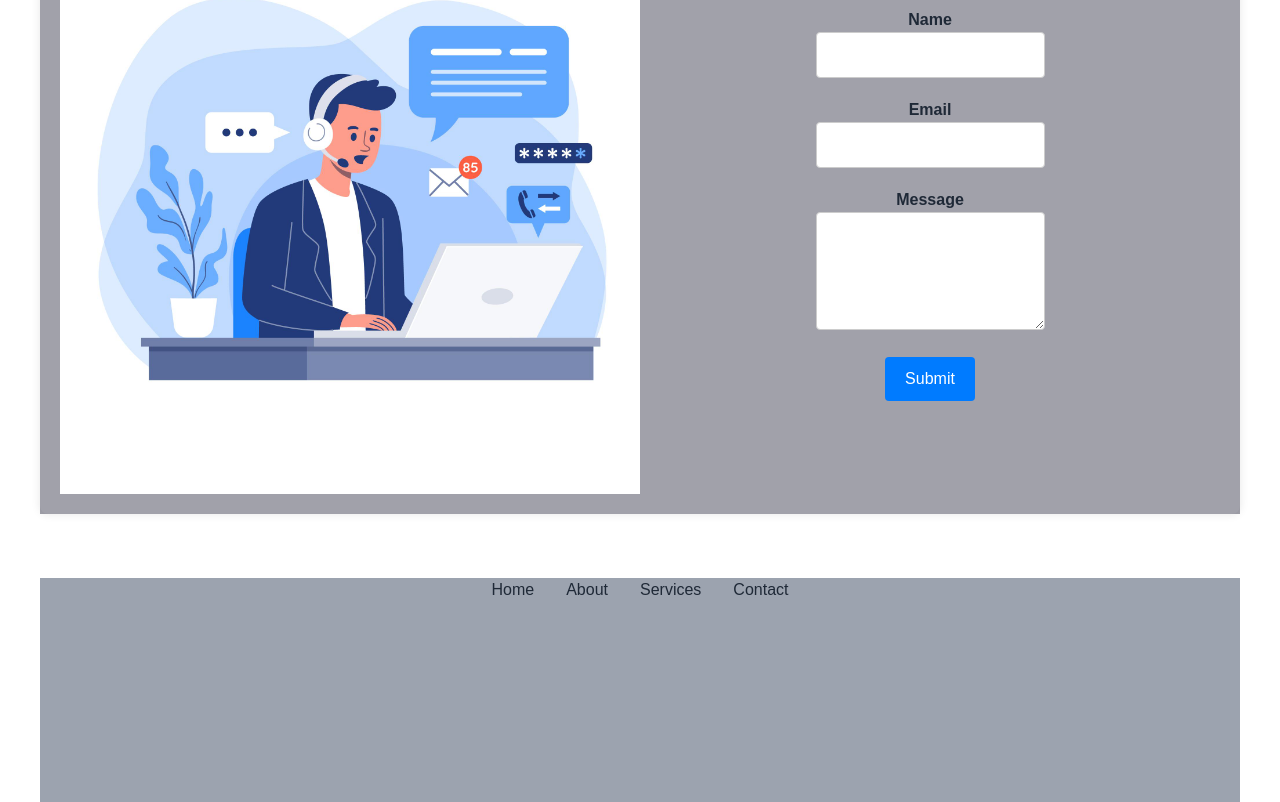
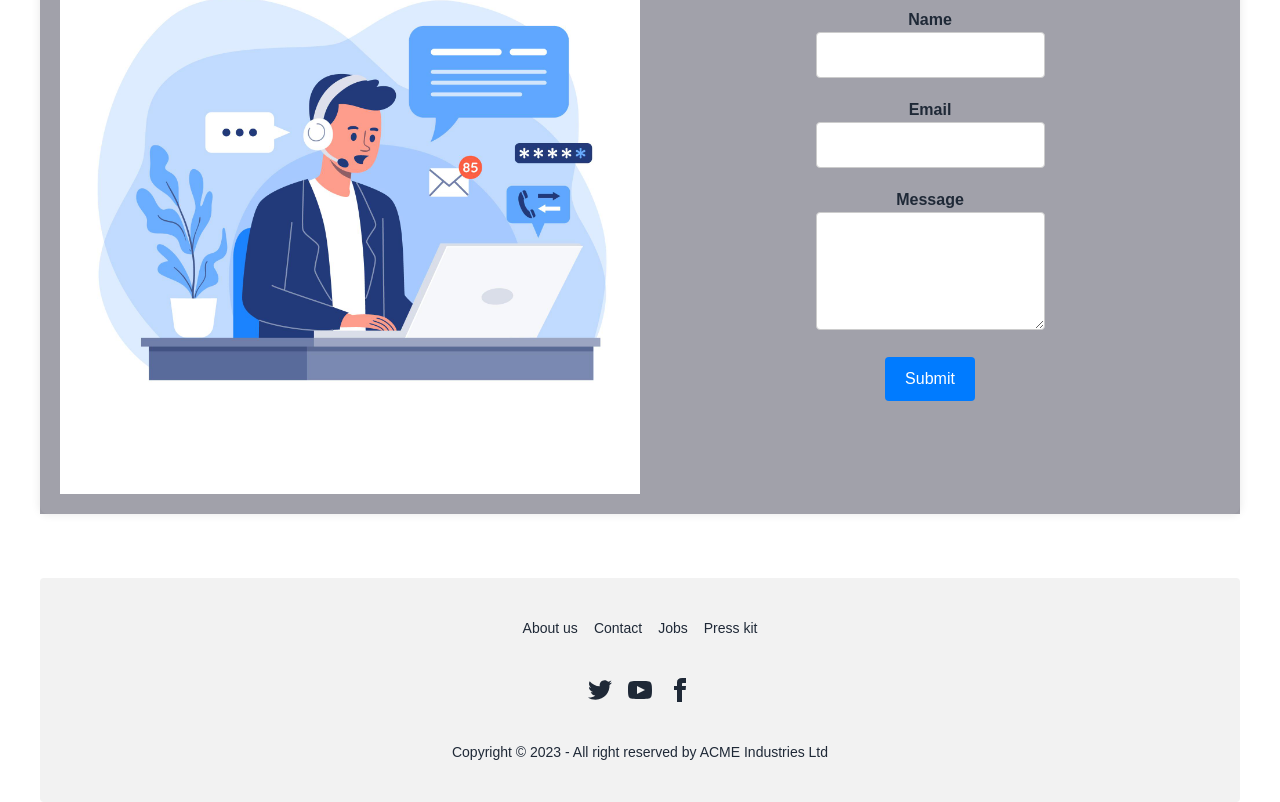
Before and after one commit to Alauddin-24434/NOOR-Resturent, a React (Vite) app: page / in a window 1280 px wide. Shown: the part 1370-2172 px from the top of the page. Built offline with nearby package versions, Linux system fonts and the light colour scheme; no server answers.

Commit message:
added footer and modify color navbar

```diff
--- a/src/Pages/AllFoodItems.jsx
+++ b/src/Pages/AllFoodItems.jsx
@@ -75,7 +75,7 @@ const AllFoodItems = () => {
                                     />
                                 </figure>
                                 <div className="card-body p-1">
-                                    <div className="flex justify-between bg-red-400">
+                                    <div className="flex justify-between ">
                                         <p className="card-title ">{foods.foodName}</p>
                                         <p>{foods.price}</p>
                                     </div>
--- a/src/Shared/Footer.jsx
+++ b/src/Shared/Footer.jsx
@@ -1,32 +1,25 @@
-import { Link } from "react-router-dom";
+
 
 const Footer = () => {
     return (
-        <div>
-            <div className="bg-gray-400 h-56">
-
-
-                <footer >
-                    <ul className="flex flex-row items-center gap-8 justify-center">
-                        <li>
-                            <Link>Home</Link>
-                        </li>
-                        <li>
-
-
-                            <Link >About</Link>
-                        </li>
-                        <li>
-                            <Link>Services</Link>
-                        </li>
-                        <li>
-                            <Link>Contact</Link>
-                        </li>
-                    </ul>
-                </footer>
-            </div>
-
-        </div>
+        <footer className="footer footer-center p-10 bg-base-200 text-base-content rounded">
+        <nav className="grid grid-flow-col gap-4">
+          <a className="link link-hover">About us</a>
+          <a className="link link-hover">Contact</a>
+          <a className="link link-hover">Jobs</a>
+          <a className="link link-hover">Press kit</a>
+        </nav>
+        <nav>
+          <div className="grid grid-flow-col gap-4">
+            <a><svg xmlns="http://www.w3.org/2000/svg" width="24" height="24" viewBox="0 0 24 24" className="fill-current"><path d="M24 4.557c-.883.392-1.832.656-2.828.775 1.017-.609 1.798-1.574 2.165-2.724-.951.564-2.005.974-3.127 1.195-.897-.957-2.178-1.555-3.594-1.555-3.179 0-5.515 2.966-4.797 6.045-4.091-.205-7.719-2.165-10.148-5.144-1.29 2.213-.669 5.108 1.523 6.574-.806-.026-1.566-.247-2.229-.616-.054 2.281 1.581 4.415 3.949 4.89-.693.188-1.452.232-2.224.084.626 1.956 2.444 3.379 4.6 3.419-2.07 1.623-4.678 2.348-7.29 2.04 2.179 1.397 4.768 2.212 7.548 2.212 9.142 0 14.307-7.721 13.995-14.646.962-.695 1.797-1.562 2.457-2.549z"></path></svg></a>
+            <a><svg xmlns="http://www.w3.org/2000/svg" width="24" height="24" viewBox="0 0 24 24" className="fill-current"><path d="M19.615 3.184c-3.604-.246-11.631-.245-15.23 0-3.897.266-4.356 2.62-4.385 8.816.029 6.185.484 8.549 4.385 8.816 3.6.245 11.626.246 15.23 0 3.897-.266 4.356-2.62 4.385-8.816-.029-6.185-.484-8.549-4.385-8.816zm-10.615 12.816v-8l8 3.993-8 4.007z"></path></svg></a>
+            <a><svg xmlns="http://www.w3.org/2000/svg" width="24" height="24" viewBox="0 0 24 24" className="fill-current"><path d="M9 8h-3v4h3v12h5v-12h3.642l.358-4h-4v-1.667c0-.955.192-1.333 1.115-1.333h2.885v-5h-3.808c-3.596 0-5.192 1.583-5.192 4.615v3.385z"></path></svg></a>
+          </div>
+        </nav>
+        <aside>
+          <p>Copyright © 2023 - All right reserved by ACME Industries Ltd</p>
+        </aside>
+      </footer>
     );
 };
 
--- a/src/Shared/Navbar.jsx
+++ b/src/Shared/Navbar.jsx
@@ -27,7 +27,7 @@ const Navbar = () => {
     </>
     return (
 
-        <div className="navbar bg-indigo-500 shadow-md">
+        <div className="navbar bg-orange-400 shadow-md">
             <div className="navbar-start">
                 <div className="dropdown">
                     <label tabIndex={0} className="btn btn-ghost lg:hidden">
@@ -42,7 +42,7 @@ const Navbar = () => {
 
                     </ul>
                 </div>
-                <a className="btn btn-ghost normal-case text-xl">daisyUI</a>
+                <a className="btn btn-ghost normal-case text-xl">Cook Foods</a>
             </div>
             <div className="navbar-center hidden lg:flex ">
                 <ul className="menu flex gap-4  menu-horizontal px-1">
```
